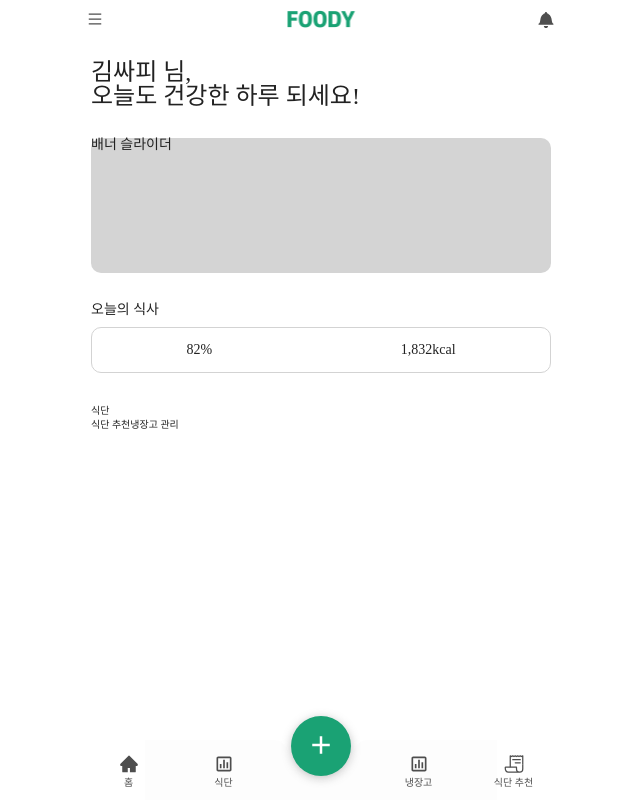
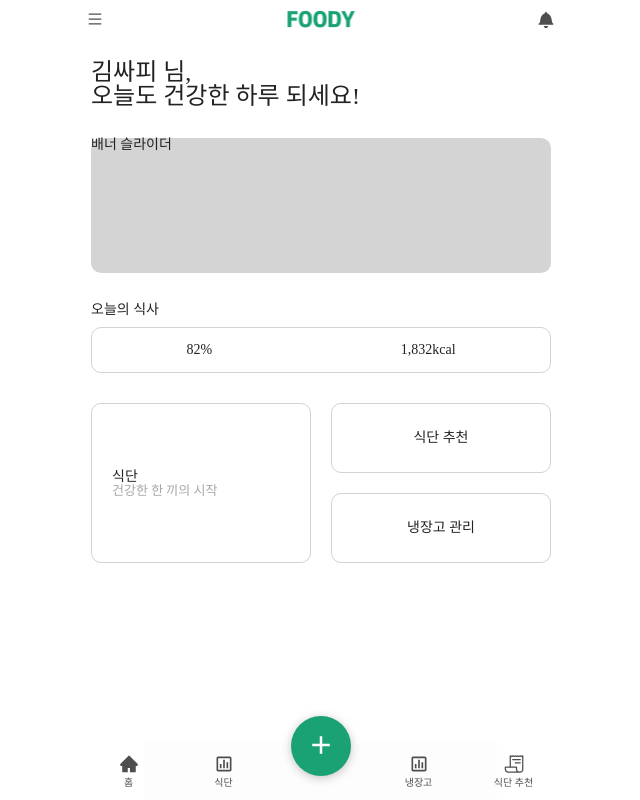
Before and after one commit to signalman/Foody, a React (Create React App) app in the folder frontend/foody/: page /home in a window 1280 px wide. Shown: the whole page, without its empty margins (319-959 px from the left). Built offline with nearby package versions, Linux system fonts and the light colour scheme; a web font is replaced by a local one.

Commit message:
style: 홈 화면 단축 버튼 수정

```diff
--- /dev/null
+++ b/frontend/foody/src/components/molecule/HomeShortcutButtons/HomeShortcutButtons.scss
@@ -0,0 +1,41 @@
+@use 'styles/base/variable.scss' as var;
+@use 'styles/mixins/flex.scss' as f;
+
+.home-shortcut-buttons-template {
+	width: 100%;
+	height: 160px;
+	display: grid;
+	gap: 20px;
+	grid-template-rows: repeat(2, 1fr);
+	grid-template-columns: repeat(2, 1fr);
+	grid-template-areas:
+		'l rt'
+		'l rb';
+
+	.item {
+		@include f.flex;
+		border: 1px solid var.$black-100;
+		border-radius: 10px;
+	}
+
+	.left {
+		@include f.flex(column, center, start);
+		grid-area: l;
+		padding: 20px;
+
+		.desc {
+			font-size: var.$p2;
+			color: var.$black-200;
+		}
+	}
+
+	.right-top {
+		@include f.flex(row);
+		grid-area: rt;
+	}
+
+	.right-bottom {
+		@include f.flex(row);
+		grid-area: rb;
+	}
+}
--- /dev/null
+++ b/frontend/foody/src/components/molecule/HomeShortcutButtons/HomeShortcutButtons.tsx
@@ -0,0 +1,30 @@
+import React from 'react';
+import './HomeShortcutButtons.scss';
+import useMovePage from 'hooks/useMovePage';
+
+function HomeShortcutButtons() {
+	const { movePage } = useMovePage();
+	const handleMovePage = (url: string) => {
+		movePage(url, null);
+	};
+
+	return (
+		<div className="home-shortcut-buttons-template grid-container">
+			<button type="button" className="item left" onClick={() => handleMovePage('/meal')}>
+				<h4>식단</h4>
+				<span className="desc">건강한 한 끼의 시작</span>
+				<img src="" alt="" />
+			</button>
+			<button type="button" className="item right-top" onClick={() => handleMovePage('/recommend')}>
+				<h4>식단 추천</h4>
+				<img src="" alt="" />
+			</button>
+			<button type="button" className="item right-bottom" onClick={() => handleMovePage('/refri')}>
+				<h4>냉장고 관리</h4>
+				<img src="" alt="" />
+			</button>
+		</div>
+	);
+}
+
+export default HomeShortcutButtons;
--- a/frontend/foody/src/components/page/HomePage.tsx
+++ b/frontend/foody/src/components/page/HomePage.tsx
@@ -3,6 +3,7 @@
 import GreetingText from 'components/atom/GreetingText/GreetingText';
 import BannerSlider from 'components/atom/BannerSlider/BannerSlider';
 import CalorieOfDay from 'components/molecule/CalorieOfDay/CalorieOfDay';
+import HomeShortcutButtons from 'components/molecule/HomeShortcutButtons/HomeShortcutButtons';
 
 const HomePage = memo(() => {
 	return (
@@ -14,13 +15,7 @@
 			{/* 오늘의 식사 칼로리 정보 */}
 			<CalorieOfDay />
 			{/* 메뉴 목록 */}
-			<>
-				<button type="button">식단</button>
-				<div>
-					<button type="button">식단 추천</button>
-					<button type="button">냉장고 관리</button>
-				</div>
-			</>
+			<HomeShortcutButtons />
 		</HomeTemplate>
 	);
 });
```
